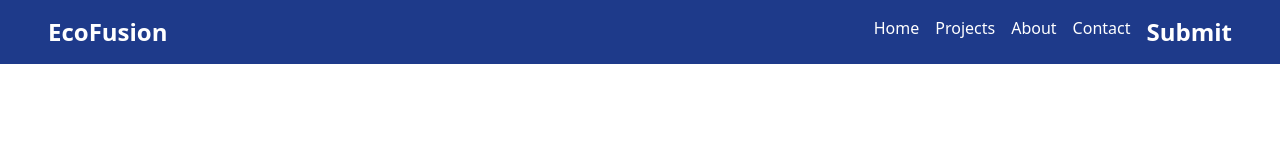
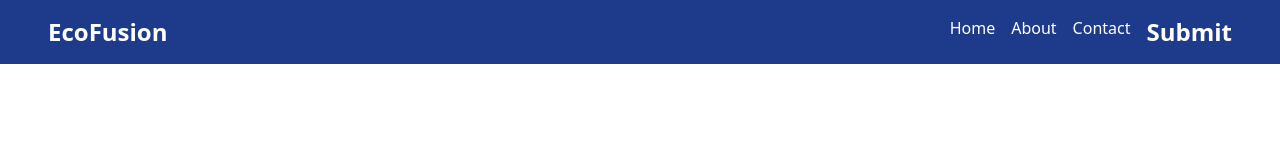
Before and after one commit to gurinderghuman/ecofusion, a Next.js app: page / in a window 1280 px wide. Shown: the top 160 px of the page. Built offline with nearby package versions, Linux system fonts and the light colour scheme.

Commit message:
chore: Remove unnecessary "Projects" link from navbar

```diff
--- a/src/components/ui/navbar.js
+++ b/src/components/ui/navbar.js
@@ -7,7 +7,6 @@ const Navbar = () => (
       <div className="text-white text-2xl font-bold">EcoFusion</div>
       <div className="flex space-x-4">
         <Link href="/" className="text-white">Home</Link>
-        <Link href="/projects" className="text-white">Projects</Link>
         <Link href="/about" className="text-white">About</Link>
         <Link href="/contact" className="text-white">Contact</Link>
         <button  className="text-white text-2xl font-bold">Submit </button>
```
